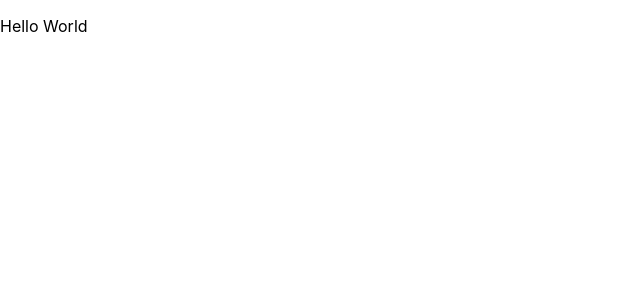
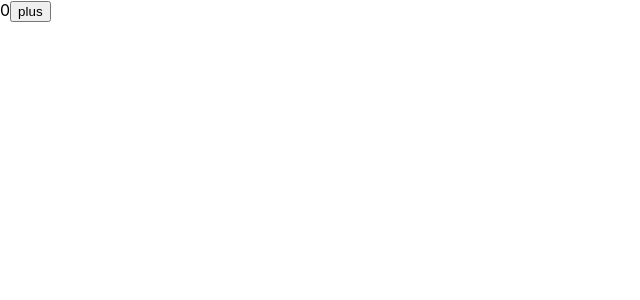
Before and after one commit to MichDist/extended-todo-list, a React (Create React App) app: page / in a window 1280 px wide. Shown: the top 300 px of the page, without its empty margins (0-640 px from the left). Built offline with nearby package versions, Linux system fonts and the light colour scheme.

Commit message:
Testing State Hooks

```diff
--- a/src/App.js
+++ b/src/App.js
@@ -1,13 +1,24 @@
-import React from 'react';
-import logo from './logo.svg';
 import './App.css';
+//import ReactDOM from 'react-dom'
+import React, { useState } from 'react'
 
-function App() {
+
+const App = () => {
+  const [counter, setCounter] = useState(0);
+
+  const handleClick = () => {
+    setCounter(counter + 1);
+    console.log('clicked');
+  }
+
   return (
     <div>
-      <p>Hello World</p>
+      {counter}
+      <button onClick={handleClick}>
+        plus
+      </button>
     </div>
-  );
+  )
 }
 
 export default App;
```
Also changed, not shown: src/logo.svg (deleted).
